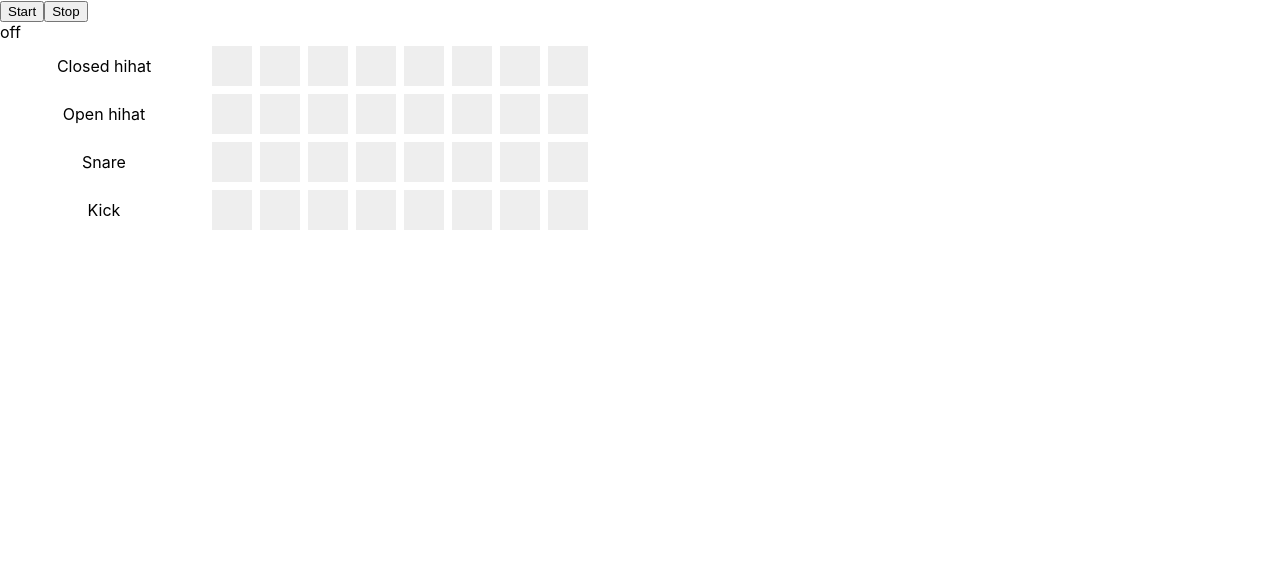
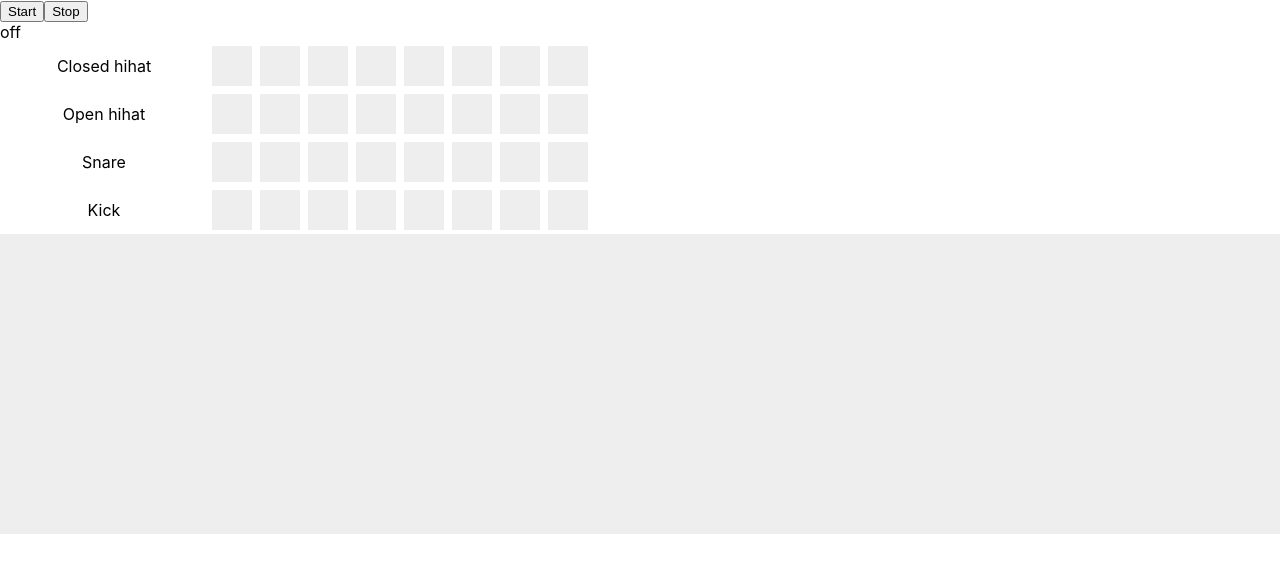
Before and after one commit to Luftare/deep-sounds, a React (Create React App) app: page / in a window 1280 px wide. Shown: the top 572 px of the page. Built offline with nearby package versions, Linux system fonts and the light colour scheme.

Commit message:
can draw on canvas

```diff
--- a/src/App.js
+++ b/src/App.js
@@ -1,5 +1,6 @@
 import React, { Component } from 'react';
 import Drums from './modules/drums';
+import Canvas from './modules/canvas';
 
 class App extends Component {
   ticker = null;
@@ -51,6 +52,7 @@ class App extends Component {
         <button onMouseDown={this.stopSequence}>Stop</button>
         <div>{this.state.sequenceActive ? 'on' : 'off'}</div>
         <Drums step={step} audioMixer={audioMixer} active={active} />
+        <Canvas step={step} audioMixer={audioMixer} active={active} />
       </div>
     );
   }
--- /dev/null
+++ b/src/modules/canvas/components.js
@@ -0,0 +1,7 @@
+import styled from 'styled-components';
+
+export const DrawingCanvas = styled.canvas`
+  background-color: #eee;
+  width: 100%;
+  height: 300px;
+`;
--- /dev/null
+++ b/src/modules/canvas/index.js
@@ -0,0 +1,126 @@
+import React, { Component } from 'react';
+import { DrawingCanvas } from './components';
+
+const LINE_MIN_X_DIFF = 20;
+
+function getRelativeCoordinates(e) {
+  const rect = e.target.getBoundingClientRect();
+  const x = e.clientX - rect.left; //x position within the element.
+  const y = e.clientY - rect.top; //y position within the element.
+  return [x, y];
+}
+
+export default class Canvas extends Component {
+  constructor(props) {
+    super(props);
+    this.canvasRef = React.createRef();
+
+    this.state = {
+      cursorDown: false,
+      lines: [],
+    };
+  }
+
+  componentDidMount() {
+    this.paintCanvas();
+  }
+
+  componentDidUpdate() {
+    this.paintCanvas();
+  }
+
+  paintCanvas() {
+    const canvas = this.canvasRef.current;
+    canvas.width = canvas.offsetWidth;
+    canvas.height = canvas.offsetHeight;
+    const ctx = canvas.getContext('2d');
+    this.state.lines.forEach(({ points }) => {
+      if (points.length < 2) return;
+
+      ctx.lineWidth = 3;
+
+      points.forEach((point, i) => {
+        const isFirstPoint = i === 0;
+        const isLastPoint = i === points.length - 1;
+        if (isFirstPoint) {
+          ctx.beginPath();
+          ctx.moveTo(...point);
+          return;
+        }
+
+        ctx.lineTo(...point);
+
+        if (isLastPoint) {
+          ctx.stroke();
+        }
+      });
+    });
+  }
+
+  handleCanvasMouseDown = e => {
+    const point = getRelativeCoordinates(e);
+
+    this.setState(({ lines }) => ({
+      cursorDown: true,
+      lines: [
+        ...lines,
+        {
+          points: [point],
+        },
+      ],
+    }));
+  };
+
+  endDrawing = e => {
+    this.setState(({ lines }) => ({
+      cursorDown: false,
+      lines: lines.filter(line => line.points.length > 1),
+    }));
+  };
+
+  handleCanvasMouseMove = e => {
+    if (!this.state.cursorDown) return;
+    if (this.state.lines.length < 1) return;
+
+    const currentLine = this.state.lines[this.state.lines.length - 1];
+
+    if (!currentLine) return;
+    if (currentLine.length < 1) return;
+
+    const previousPoint = currentLine.points[currentLine.points.length - 1];
+
+    if (!previousPoint) return;
+    const newPoint = getRelativeCoordinates(e);
+    const pointTooClose = newPoint[0] - previousPoint[0] < LINE_MIN_X_DIFF;
+
+    if (pointTooClose) return;
+
+    this.setState(
+      ({ lines }) => ({
+        lines: lines.map((line, lineIndex) => {
+          const isLastLine = lineIndex === lines.length - 1;
+          if (!isLastLine) return line;
+          return {
+            ...line,
+            points: [...line.points, newPoint],
+          };
+        }),
+      }),
+      () => {
+        this.paintCanvas();
+      }
+    );
+  };
+
+  render() {
+    return (
+      <DrawingCanvas
+        ref={this.canvasRef}
+        onMouseDown={this.handleCanvasMouseDown}
+        onMouseUp={this.endDrawing}
+        onMouseLeave={this.endDrawing}
+        onMouseMove={this.handleCanvasMouseMove}
+      />
+    );
+  }
+}
```
Also changed, not shown: 1 other file (tests, documents, lock files or other folders).
